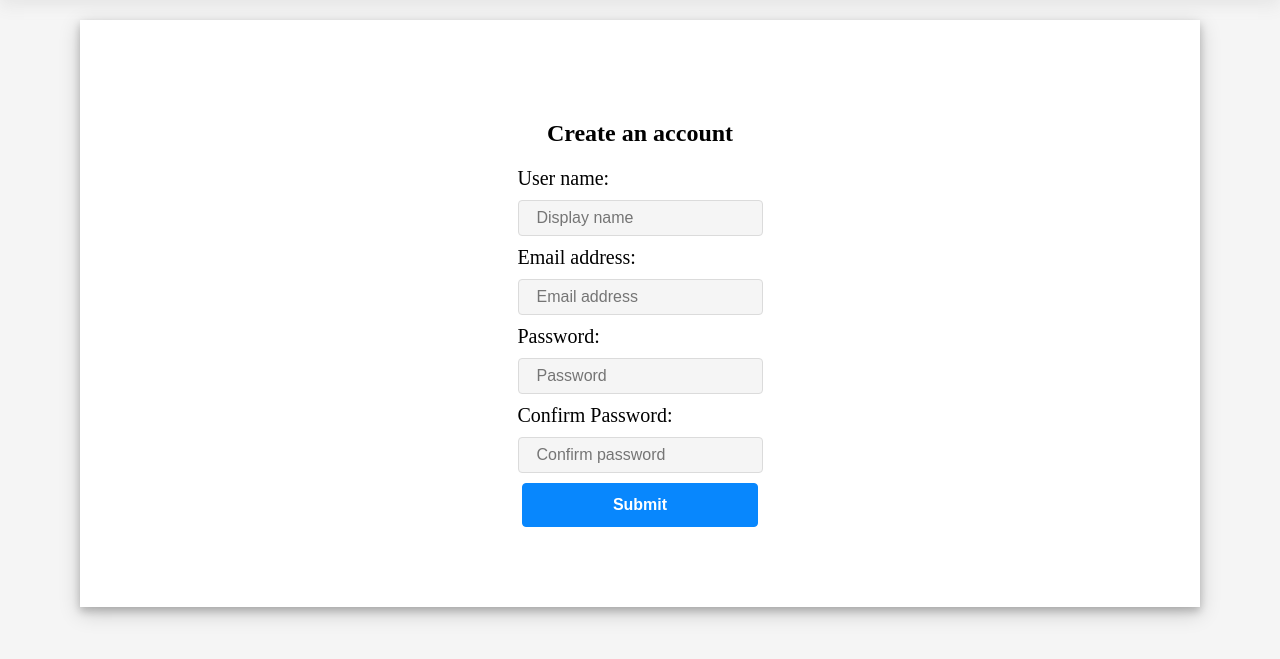
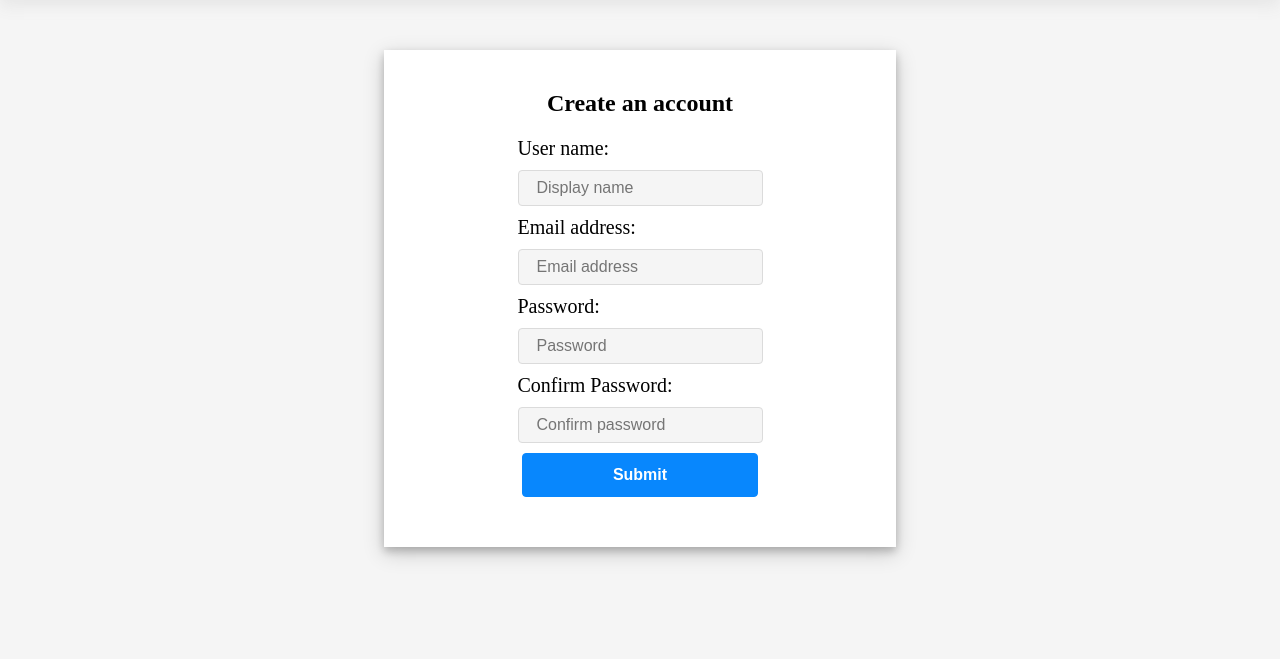
Before and after one commit to calvinpete/To-do-list-app, a Python web app: template templates/UI/signup.html in a window 1280 px wide. Shown: the part 68-727 px from the top of the page. Run offline with Jinja, Linux system fonts and the light colour scheme; the template is opened without the code that fills it, so the values that code supplies are empty.

Commit message:
[Delivers #160444184] modify the position of the form

```diff
--- a/static/styles/signup.css
+++ b/static/styles/signup.css
@@ -1,17 +1,19 @@
+.personal_details {
+    display: flex;
+    align-items: center;
+    justify-content: center;
+}
 
 .signup {
     display: flex;
     flex-direction: column;
     align-items: center;
+    justify-content: center;
     box-sizing: border-box;
-    max-width: 100%;
-    padding-top: 80px;
-    padding-bottom: 80px;
-    padding-left: 10px;
-    padding-right: 10px;
-    margin-left: 80px;
-    margin-right: 80px;
-    margin-top: 20px;
+    width: 40%;
+    padding-top: 20px;
+    padding-bottom: 50px;
+    margin-top: 50px;
     margin-bottom: 10px;
     background-color: #ffffff;
     box-shadow: 0 4px 8px 0 rgba(0, 0, 0, 0.2), 0 6px 20px 0 rgba(0, 0, 0, 0.19)
@@ -48,3 +50,10 @@ input {
 .submit_button button:hover {
     background-color: #0366c4;
 }
+
+@media only screen and (max-width: 1120px) {
+    .signup {
+        width: 70%;
+        margin-top: 30px;
+    }
+}
```
